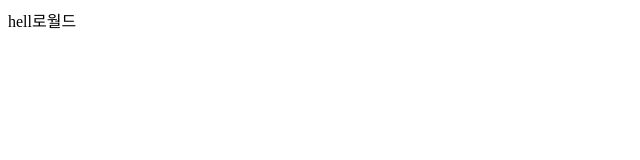
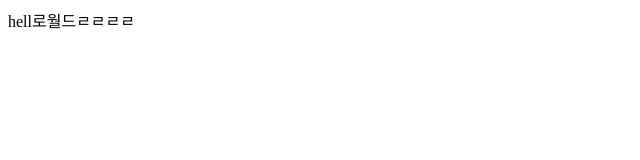
Before and after one commit to NoWorryYun/helloworld, a plain HTML site: page index.html in a window 1280 px wide. Shown: the full height of the page, 0-640 px from the left. Drawn offline with Linux system fonts and the light colour scheme.

```diff
--- a/index.html
+++ b/index.html
@@ -5,6 +5,6 @@
 <title>Insert title here</title>
 </head>
 <body>
-	hell로월드
+	hell로월드ㄹㄹㄹㄹ
 </body>
 </html>
```
